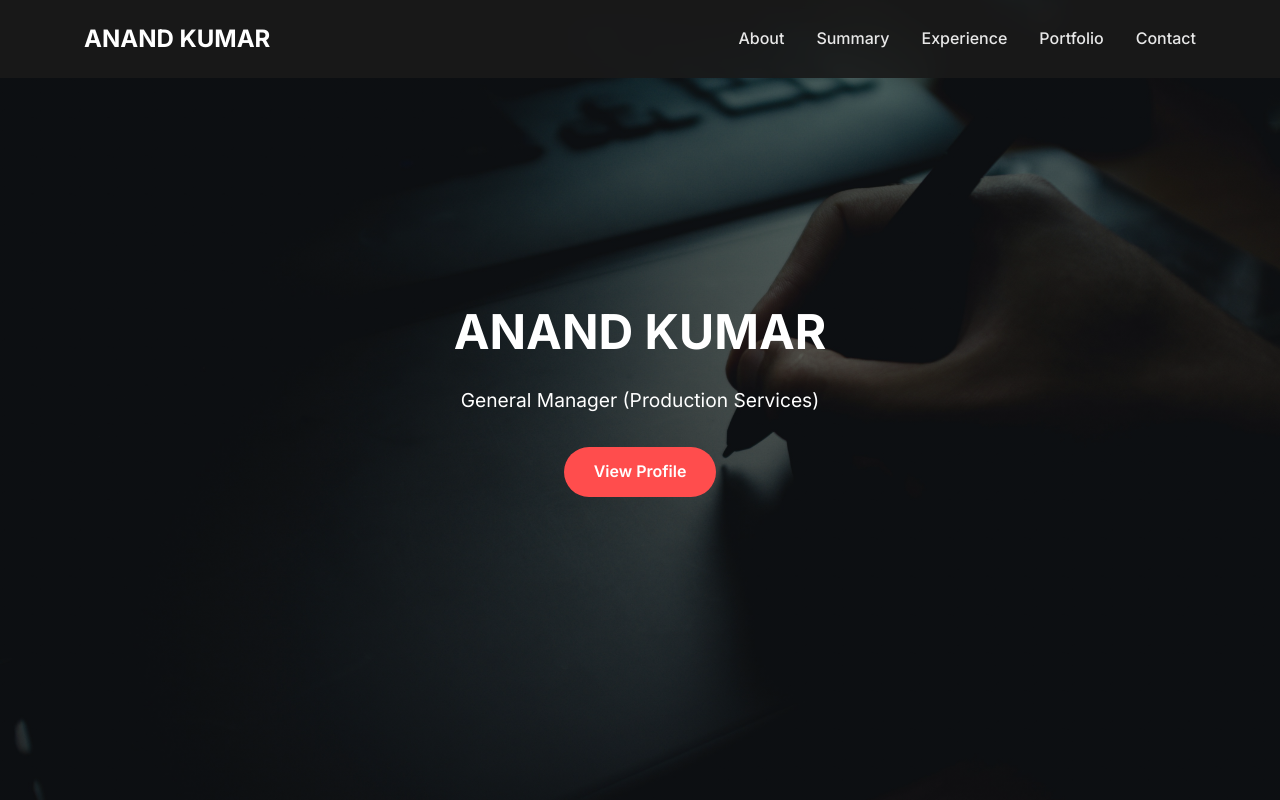
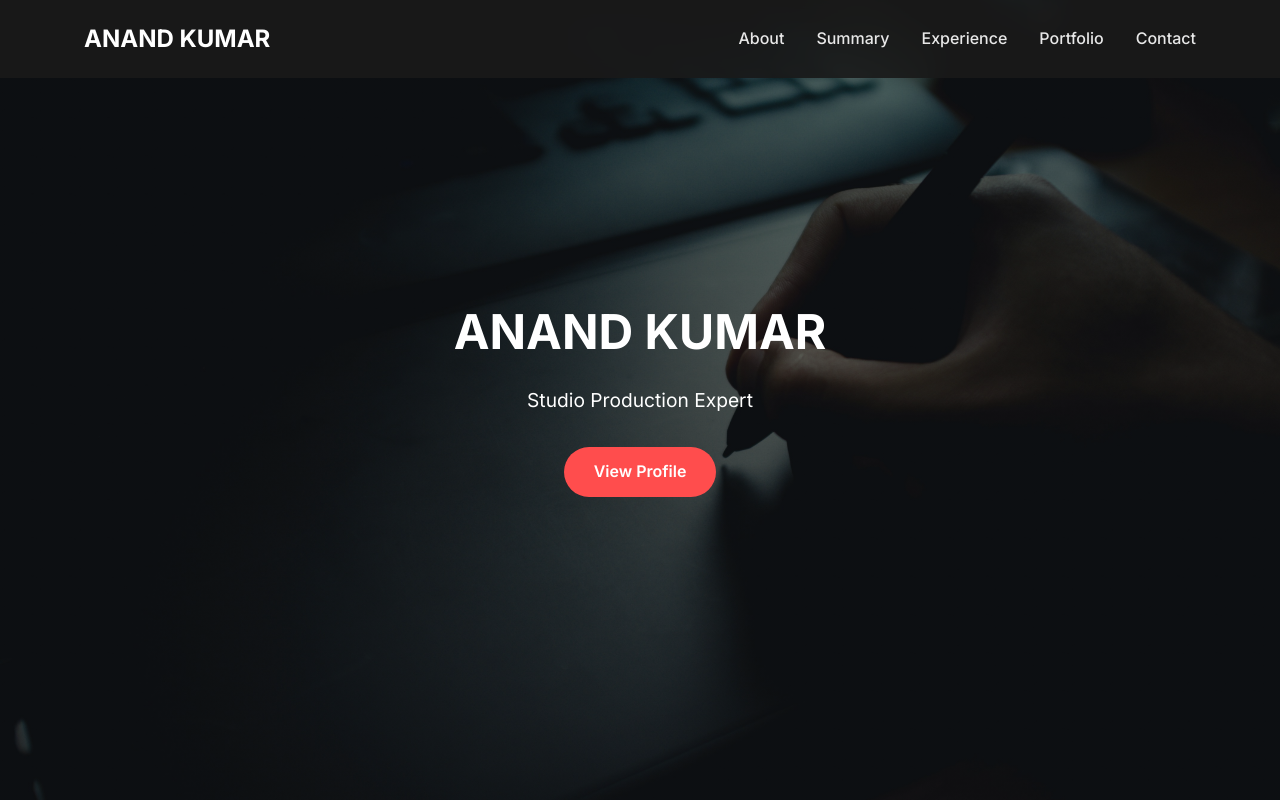
Before and after one commit to komaranand/anandkomar.github.io, a plain HTML site: page index.html in a window 1280 px wide. Shown: the top 800 px of the page. Drawn offline with Linux system fonts and the light colour scheme.

Commit message:
Update index.html

```diff
--- a/index.html
+++ b/index.html
@@ -3,7 +3,7 @@
 <head>
     <meta charset="UTF-8">
     <meta name="viewport" content="width=device-width, initial-scale=1.0">
-    <title>Anand Kumar | Production Services Portfolio</title>
+    <title>Anand Kumar | Studio Production Expert</title>
     <link rel="preconnect" href="https://fonts.googleapis.com">
     <link rel="preconnect" href="https://fonts.gstatic.com" crossorigin>
     <link href="https://fonts.googleapis.com/css2?family=Inter:wght@300;400;500;600;700&display=swap" rel="stylesheet">
@@ -661,7 +661,7 @@
     <section class="hero">
         <div class="hero-content animate">
             <h1 class="animate delay-1">ANAND KUMAR</h1>
-            <p class="animate delay-2">General Manager (Production Services)</p>
+            <p class="animate delay-2">Studio Production Expert</p>
             <a href="#about" class="cta-button animate delay-3">View Profile</a>
         </div>
     </section>
```
